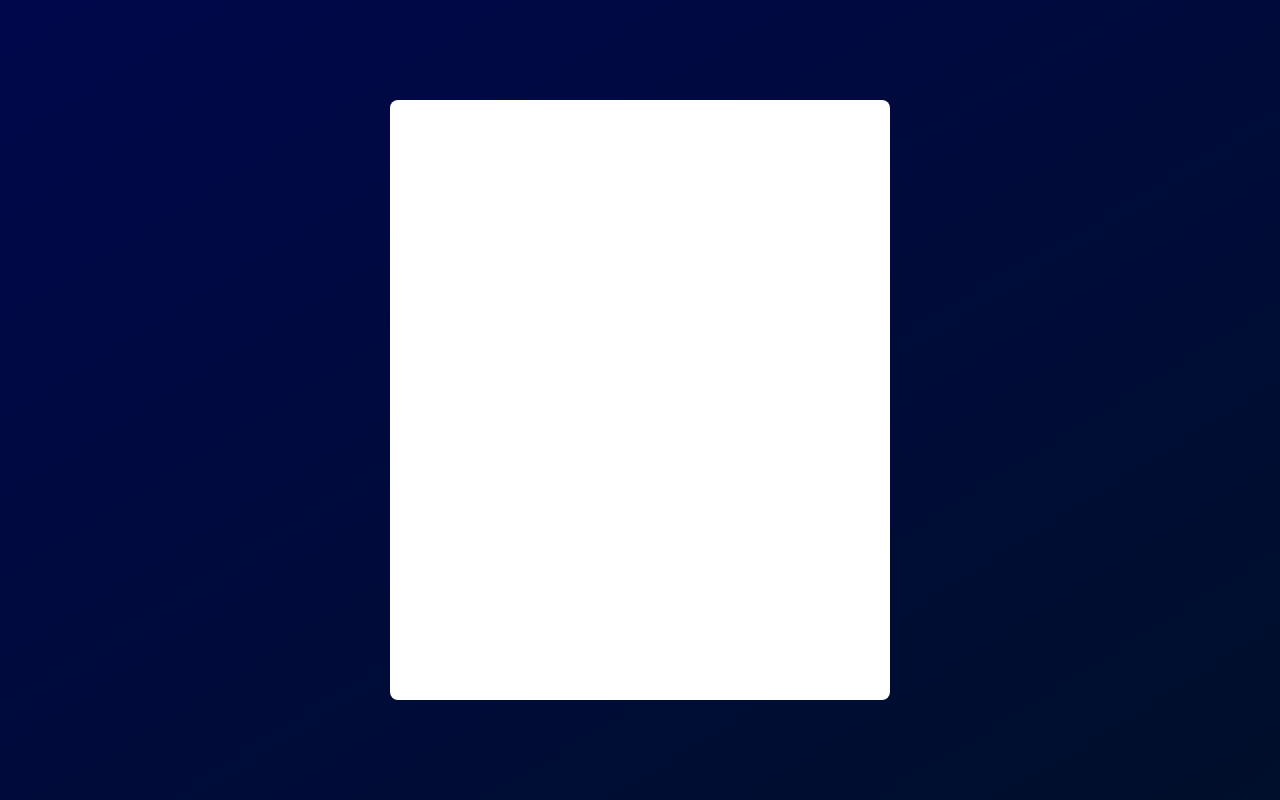
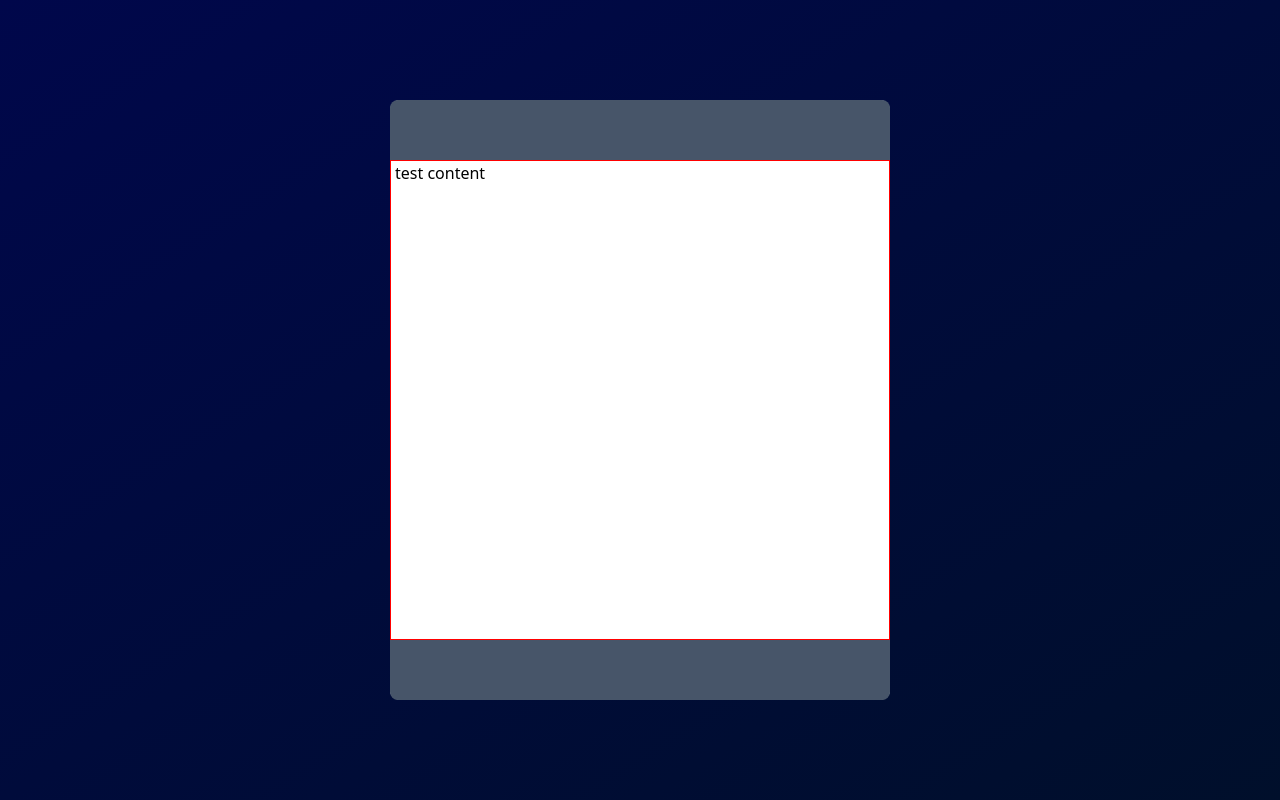
Before and after one commit to elielson-and/english-test-chatbot, a Vue app: page / in a window 1280 px wide. Built offline with nearby package versions, Linux system fonts and the light colour scheme.

Commit message:
add: adicionando header, content e footer

```diff
--- a/src/App.vue
+++ b/src/App.vue
@@ -1,5 +1,5 @@
 <script setup>
-import ChatContainer from './components/ChatContainer.vue';
+import ChatContainer from './components/chat/ChatContainer.vue';
 </script>
 
 <template>
--- a/src/components/ChatContainer.vue
+++ /dev/null
@@ -1,42 +0,0 @@
-<script setup>
-</script>
-<template>
-    <div class="_chat_wrapper">
-        <div class="_chat_container ">
-
-        </div>
-    </div>
-</template>
-
-<style scoped>
-._chat_wrapper {
-    width: 100%;
-    height: 100vh;
-    background-image: linear-gradient(to bottom right, rgb(0, 7, 75), rgb(0, 15, 43));
-    display: flex;
-    justify-items: center;
-    align-items: center;
-    justify-content: center;
-
-}
-
-._chat_container {
-    width: 100%;
-    max-width: 500px;
-    height: 100vh;
-    max-height: 600px;
-    border-radius: 8px;
-    background-color: white;
-}
-
-/* Design responsivo */
-@media screen and (max-width: 600px) {
-    ._chat_container {
-        max-width: none;
-        max-height: none;
-        width: 100%;
-        height: 100%;
-        border-radius: 0;
-    }
-}
-</style>
--- /dev/null
+++ b/src/components/chat/ChatContainer.vue
@@ -0,0 +1,76 @@
+<script setup>
+import ChatHeader from './ChatHeader.vue';
+import ChatFooter from './ChatFooter.vue';
+
+</script>
+<template>
+    <div class="_chat_wrapper">
+        <div class="_chat_container flex flex-col justify-between">
+            <ChatHeader class="_chat_header" />
+            <div class="_chat_content">
+                test content
+            </div>
+
+            <ChatFooter class="_chat_footer" />
+        </div>
+    </div>
+</template>
+
+<style scoped>
+._chat_wrapper {
+    width: 100%;
+    height: 100vh;
+    background-image: linear-gradient(to bottom right, rgb(0, 7, 75), rgb(0, 15, 43));
+    display: flex;
+    justify-items: center;
+    align-items: center;
+    justify-content: center;
+
+}
+
+._chat_container {
+    width: 100%;
+    max-width: 500px;
+    height: 100vh;
+    max-height: 600px;
+    border-radius: 10px;
+    background-color: white;
+}
+
+._chat_header {
+    height: 10%;
+    min-height: 60px;
+    border-top-left-radius: 8px;
+    border-top-right-radius: 8px;
+}
+
+._chat_content {
+    width: 100%;
+    height: 80%;
+    padding: 0 4px;
+    border: 1px solid red
+}
+
+._chat_footer {
+    height: 10%;
+    min-height: 60px;
+    border-bottom-left-radius: 8px;
+    border-bottom-right-radius: 8px;
+}
+
+/* Design responsivo */
+@media screen and (max-width: 600px) {
+    ._chat_container {
+        max-width: none;
+        max-height: none;
+        width: 100%;
+        height: 100%;
+        border-radius: 0;
+    }
+
+    ._chat_footer,
+    ._chat_header {
+        border-radius: 0;
+    }
+}
+</style>
--- /dev/null
+++ b/src/components/chat/ChatFooter.vue
@@ -0,0 +1,4 @@
+<script setup></script>
+<template>
+    <header class="w-full bg-slate-600"></header>
+</template>
--- /dev/null
+++ b/src/components/chat/ChatHeader.vue
@@ -0,0 +1,4 @@
+<script setup></script>
+<template>
+    <header class="w-full bg-slate-600"></header>
+</template>
```
